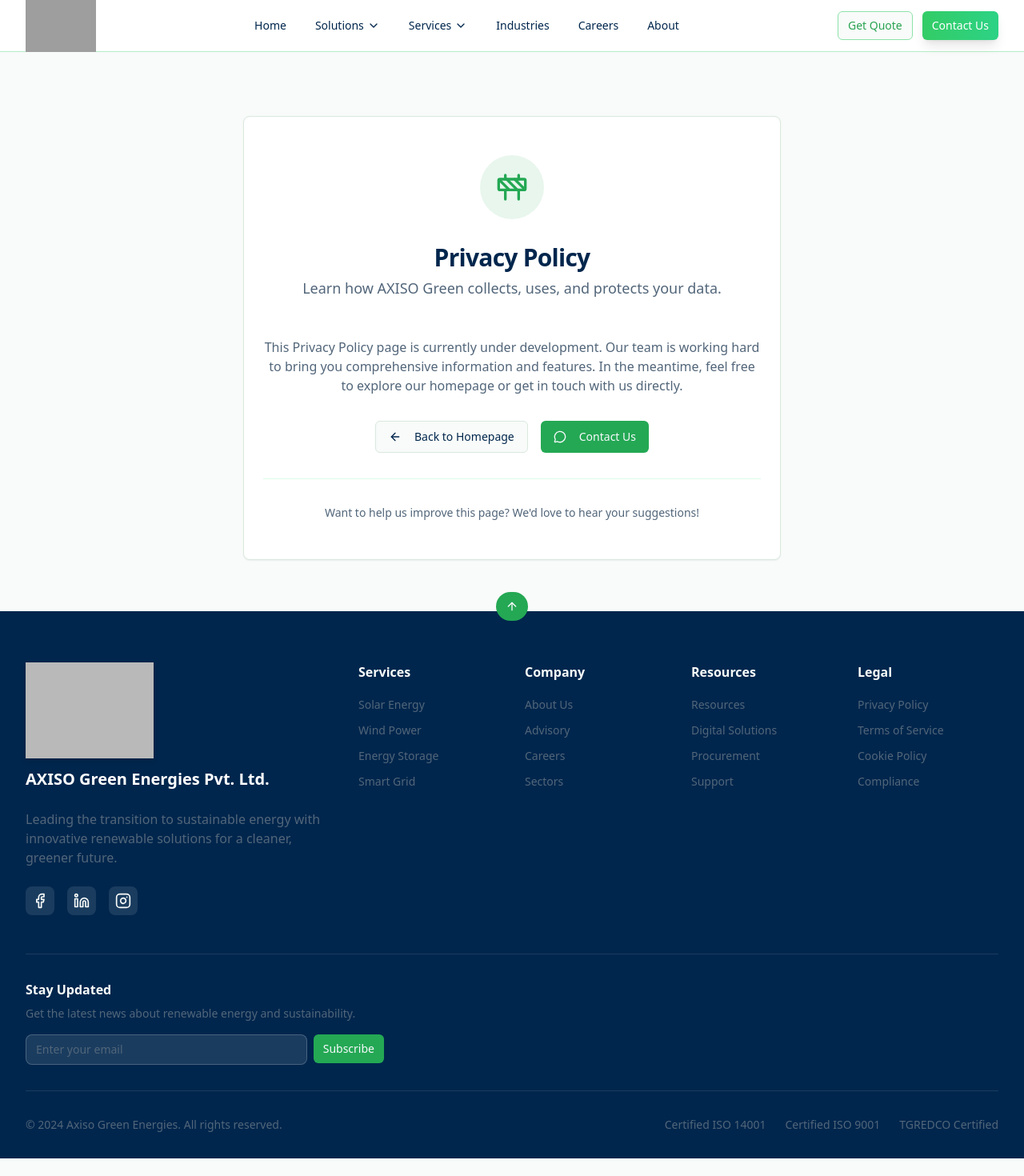
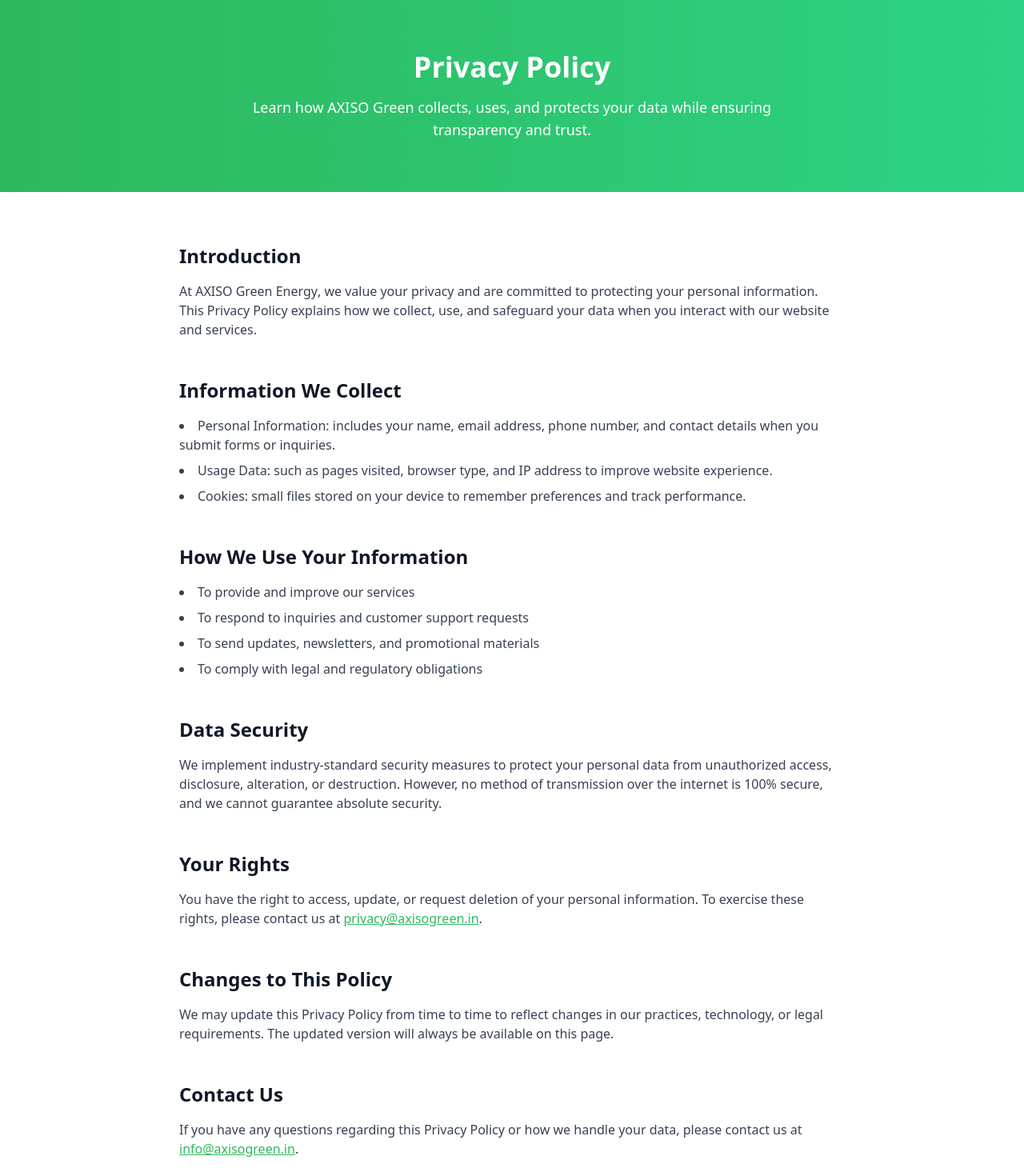
Before and after one commit to azorixsemivlsitraining/axisogreen1, a React (Vite) app: page /privacy in a window 1280 px wide. Shown: the top 1470 px of the page at 80% size. Before the commit the page ends 1448 px from the top, so only its background shows below. Built offline with nearby package versions, Linux system fonts and the light colour scheme; grey boxes are pictures that could not be loaded.

Commit message:
Update Privacy.tsx

```diff
--- a/client/pages/Privacy.tsx
+++ b/client/pages/Privacy.tsx
@@ -1,11 +1,135 @@
-import PlaceholderPage from "@/components/PlaceholderPage";
+import * as React from "react";
 
 export default function Privacy() {
   return (
-    <PlaceholderPage
-      title="Privacy Policy"
-      description="Learn how AXISO Green collects, uses, and protects your data."
-      pageName="Privacy Policy"
-    />
+    <div className="bg-white min-h-screen">
+      {/* Header */}
+      <section className="bg-gradient-to-r from-solar-600 to-energy-500 text-white py-16">
+        <div className="max-w-7xl mx-auto px-6 lg:px-8 text-center">
+          <h1 className="text-4xl font-bold mb-4">Privacy Policy</h1>
+          <p className="text-lg max-w-2xl mx-auto">
+            Learn how AXISO Green collects, uses, and protects your data while
+            ensuring transparency and trust.
+          </p>
+        </div>
+      </section>
+
+      {/* Policy Content */}
+      <section className="py-16">
+        <div className="max-w-4xl mx-auto px-6 lg:px-8 space-y-12 text-gray-700">
+          {/* Introduction */}
+          <div>
+            <h2 className="text-2xl font-semibold text-gray-900 mb-4">
+              Introduction
+            </h2>
+            <p>
+              At <span className="font-medium">AXISO Green Energy</span>, we
+              value your privacy and are committed to protecting your personal
+              information. This Privacy Policy explains how we collect, use, and
+              safeguard your data when you interact with our website and
+              services.
+            </p>
+          </div>
+
+          {/* Information Collection */}
+          <div>
+            <h2 className="text-2xl font-semibold text-gray-900 mb-4">
+              Information We Collect
+            </h2>
+            <ul className="list-disc list-inside space-y-2">
+              <li>
+                <span className="font-medium">Personal Information:</span>{" "}
+                includes your name, email address, phone number, and contact
+                details when you submit forms or inquiries.
+              </li>
+              <li>
+                <span className="font-medium">Usage Data:</span> such as pages
+                visited, browser type, and IP address to improve website
+                experience.
+              </li>
+              <li>
+                <span className="font-medium">Cookies:</span> small files stored
+                on your device to remember preferences and track performance.
+              </li>
+            </ul>
+          </div>
+
+          {/* Usage of Data */}
+          <div>
+            <h2 className="text-2xl font-semibold text-gray-900 mb-4">
+              How We Use Your Information
+            </h2>
+            <ul className="list-disc list-inside space-y-2">
+              <li>To provide and improve our services</li>
+              <li>To respond to inquiries and customer support requests</li>
+              <li>To send updates, newsletters, and promotional materials</li>
+              <li>To comply with legal and regulatory obligations</li>
+            </ul>
+          </div>
+
+          {/* Data Protection */}
+          <div>
+            <h2 className="text-2xl font-semibold text-gray-900 mb-4">
+              Data Security
+            </h2>
+            <p>
+              We implement industry-standard security measures to protect your
+              personal data from unauthorized access, disclosure, alteration, or
+              destruction. However, no method of transmission over the internet
+              is 100% secure, and we cannot guarantee absolute security.
+            </p>
+          </div>
+
+          {/* User Rights */}
+          <div>
+            <h2 className="text-2xl font-semibold text-gray-900 mb-4">
+              Your Rights
+            </h2>
+            <p>
+              You have the right to access, update, or request deletion of your
+              personal information. To exercise these rights, please contact us
+              at{" "}
+              <a
+                href="mailto:privacy@axisogreen.in"
+                className="text-solar-600 underline"
+              >
+                privacy@axisogreen.in
+              </a>
+              .
+            </p>
+          </div>
+
+          {/* Updates */}
+          <div>
+            <h2 className="text-2xl font-semibold text-gray-900 mb-4">
+              Changes to This Policy
+            </h2>
+            <p>
+              We may update this Privacy Policy from time to time to reflect
+              changes in our practices, technology, or legal requirements. The
+              updated version will always be available on this page.
+            </p>
+          </div>
+
+          {/* Contact Info */}
+          <div>
+            <h2 className="text-2xl font-semibold text-gray-900 mb-4">
+              Contact Us
+            </h2>
+            <p>
+              If you have any questions regarding this Privacy Policy or how we
+              handle your data, please contact us at{" "}
+              <a
+                href="mailto:info@axisogreen.in"
+                className="text-solar-600 underline"
+              >
+                info@axisogreen.in
+              </a>
+              .
+            </p>
+          </div>
+        </div>
+      </section>
+    </div>
   );
 }
```
